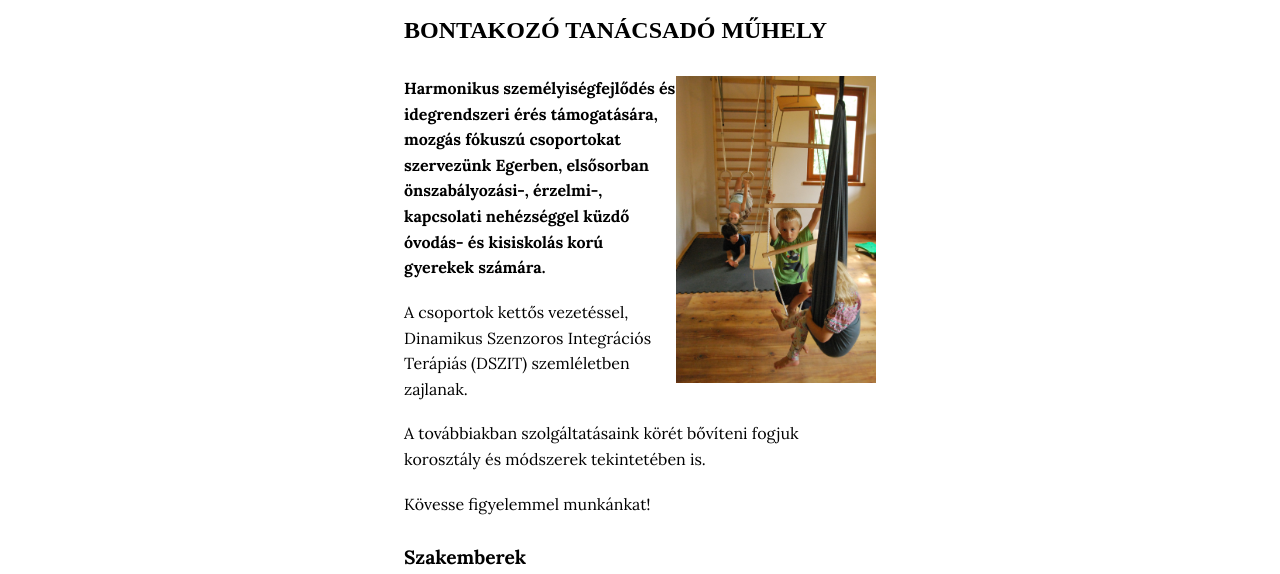
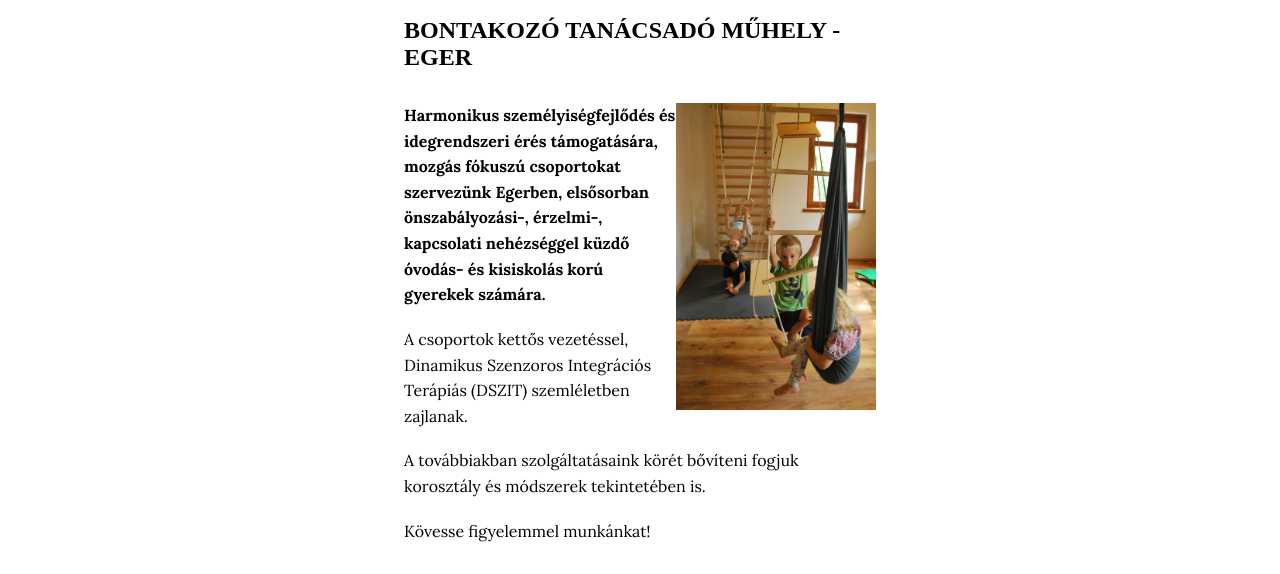
Before and after one commit to Weeep/weeep.github.io, a plain HTML site: page index.html in a window 1280 px wide. Shown: the part 198-772 px from the top of the page. Drawn offline with Linux system fonts and the light colour scheme; a web font is replaced by a local one.

Commit message:
minor update

```diff
--- a/index.html
+++ b/index.html
@@ -58,7 +58,7 @@
     <div class="page-frame">
         <main id="page" class="page">
 
-            <h1>BONTAKOZÓ TANÁCSADÓ MŰHELY</h1>
+            <h1>BONTAKOZÓ TANÁCSADÓ MŰHELY - EGER</h1>
 
             <div class="content">
                 <!--div class="p-w-img"-->
```
